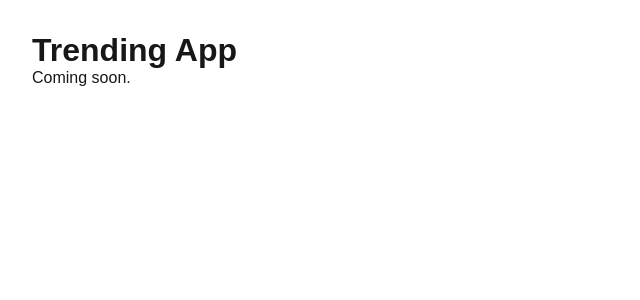
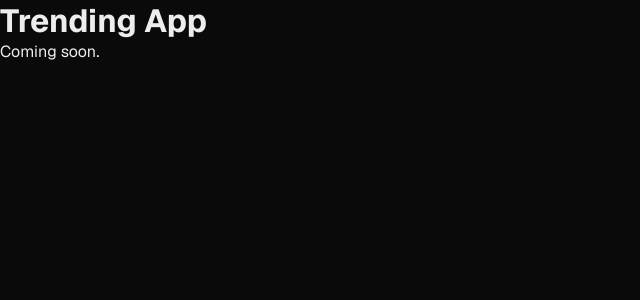
Before and after one commit to kzografos/trending-app, a Next.js app: page / in a window 1280 px wide. Shown: the top 300 px of the page, without its empty margins (0-640 px from the left). Built offline with nearby package versions, Linux system fonts and the light colour scheme.

Commit message:
style: set dark-only theme and global font

```diff
--- a/src/app/globals.css
+++ b/src/app/globals.css
@@ -1,23 +1,11 @@
 :root {
-  --background: #ffffff;
-  --foreground: #171717;
-}
-
-@media (prefers-color-scheme: dark) {
-  :root {
-    --background: #0a0a0a;
-    --foreground: #ededed;
-  }
+  color-scheme: dark;
+  --background: #0a0a0a;
+  --foreground: #ededed;
 }
 
 html {
   height: 100%;
-}
-
-html,
-body {
-  max-width: 100vw;
-  overflow-x: hidden;
 }
 
 body {
@@ -26,7 +14,7 @@ body {
   flex-direction: column;
   color: var(--foreground);
   background: var(--background);
-  font-family: Arial, Helvetica, sans-serif;
+  font-family: var(--font-geist-sans), Arial, Helvetica, sans-serif;
   -webkit-font-smoothing: antialiased;
   -moz-osx-font-smoothing: grayscale;
 }
@@ -41,9 +29,3 @@ a {
   color: inherit;
   text-decoration: none;
 }
-
-@media (prefers-color-scheme: dark) {
-  html {
-    color-scheme: dark;
-  }
-}
--- a/src/app/layout.tsx
+++ b/src/app/layout.tsx
@@ -1,14 +1,9 @@
 import type { Metadata } from "next";
-import { Geist, Geist_Mono } from "next/font/google";
+import { Geist } from "next/font/google";
 import "./globals.css";
 
 const geistSans = Geist({
   variable: "--font-geist-sans",
-  subsets: ["latin"],
-});
-
-const geistMono = Geist_Mono({
-  variable: "--font-geist-mono",
   subsets: ["latin"],
 });
 
@@ -17,9 +12,16 @@ export const metadata: Metadata = {
   description: "A trending app streaming platform for the latest trends.",
 };
 
+export const viewport = {
+  width: "device-width",
+  initialScale: 1,
+  maximumScale: 1,
+  themecolor: "dark",
+};
+
 export default function RootLayout({ children }: LayoutProps<"/">) {
   return (
-    <html lang="en" className={`${geistSans.variable} ${geistMono.variable}`}>
+    <html lang="en" className={`${geistSans.variable}`}>
       <body>{children}</body>
     </html>
   );
--- a/src/app/page.tsx
+++ b/src/app/page.tsx
@@ -1,6 +1,6 @@
 export default function Page() {
   return (
-    <main style={{ padding: "2rem", fontFamily: "sans-serif" }}>
+    <main>
       <h1>Trending App</h1>
       <p>Coming soon.</p>
     </main>
```
